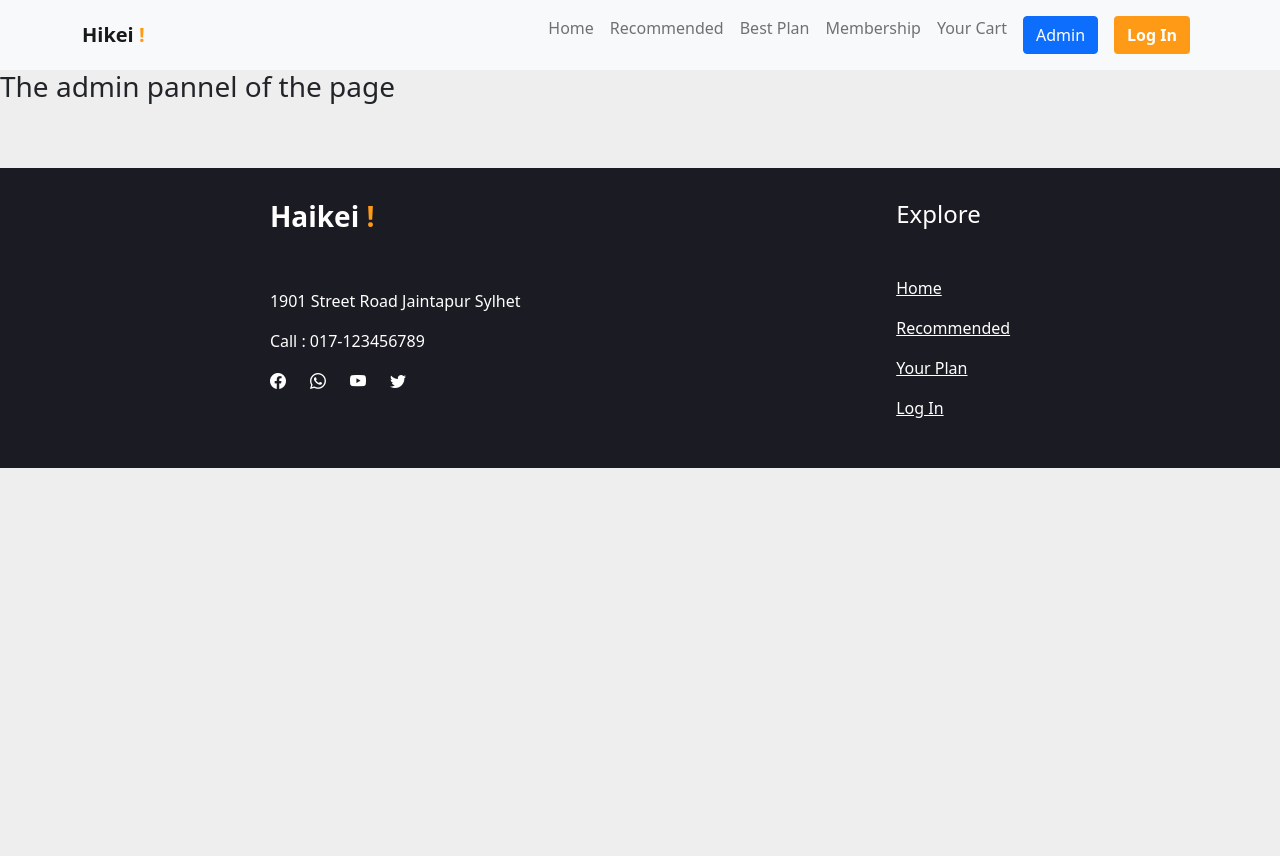
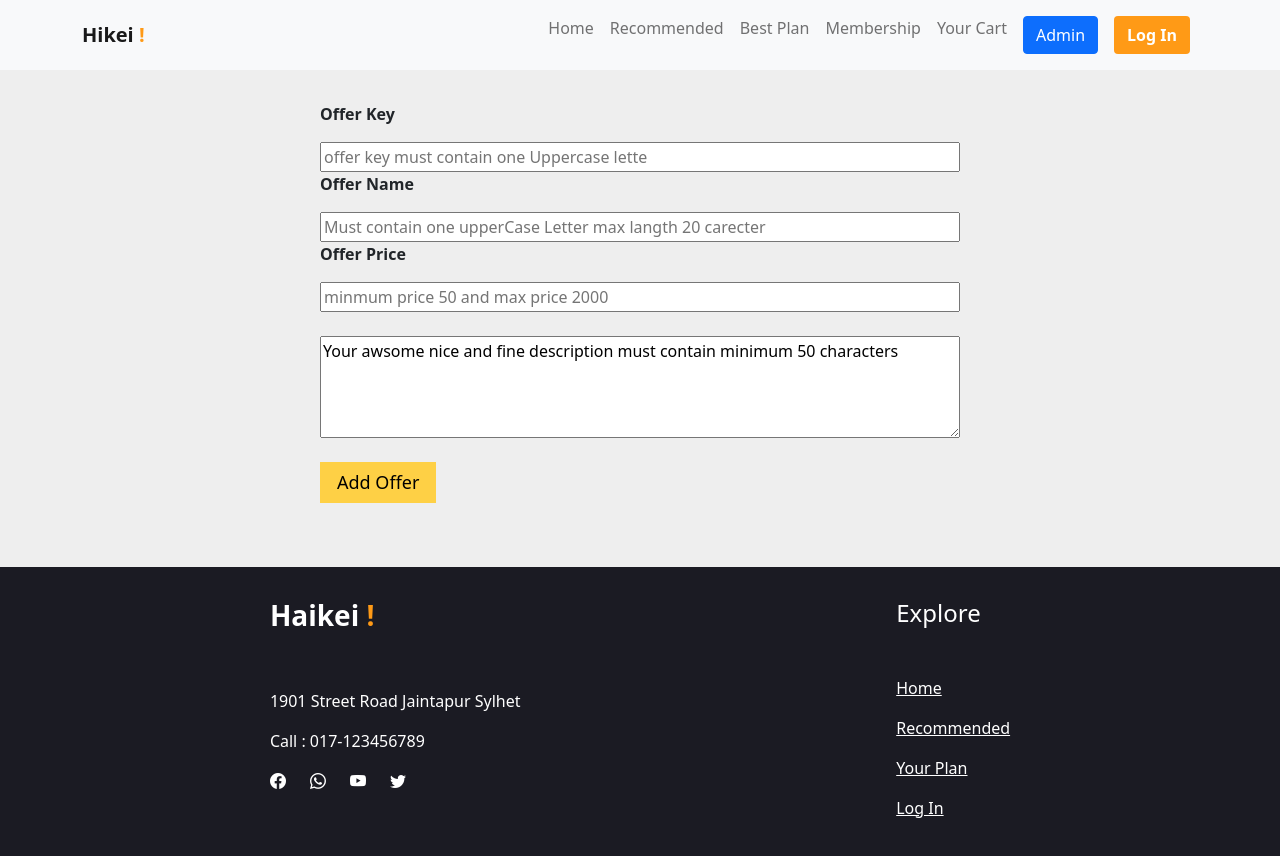
Before and after one commit to Afzzal-Mahmud/Tourism-website-with-backend, a React (Create React App) app: page /admin in a window 1280 px wide. Shown: the top 856 px of the page. Before the commit the page ends 800 px from the top, so only its background shows below. Built offline with nearby package versions, Linux system fonts and the light colour scheme; no server answers.

Commit message:
add admin panel to add offers to ui with react-hook-form

```diff
--- a/src/Pages/Admin/Admin.js
+++ b/src/Pages/Admin/Admin.js
@@ -1,8 +1,63 @@
 import React from "react";
+import { useForm } from "react-hook-form";
+function Admin() {
+    /* function add data to mongoDb database */
+    function addToDb(data) {
+        console.log(data)
+    }
+    /* hook form validation */
+    const { register, handleSubmit, formState: { errors },reset } = useForm();
+    return(
+        <form className='form-field' onSubmit={handleSubmit(addToDb)}>
 
-function Admin() {
-    return(
-        <h3>The admin pannel of the page</h3>
+               {/* key field validation */}
+               <label className='fw-bold' htmlFor="key">Offer Key</label>
+               <input placeholder='offer key must contain one Uppercase lette' type="text" {...register("key", { required: 'One uppercase letter and max length 5',maxLength: 5,
+               pattern : {
+                   value : /(?=.*[A-Z])/,
+                   message : "Must contain one UpperCase letter and max-Length 5"
+               }
+               })}/>
+               {/* hendling key errors */}
+               {errors.key && (<small className='text-danger'>{errors.key.message}</small>)}
+
+
+               {/* name field validation */}
+               <label className='fw-bold' htmlFor="name">Offer Name</label>
+               <input placeholder='Must contain one upperCase Letter max langth 20 carecter' type="name" {...register("name", { required: 'One uppercase letter and max lengt 20',maxLength: 20,
+               pattern : {
+                   value : /(?=.*[A-Z])/,
+                   message : "Must contain one UpperCase letter and maxLength 20"
+               }
+               })}/>
+               {/* hendling name errors */}
+               {errors.name && (<small className='text-danger'>{errors.name.message}</small>)}
+
+
+               {/* price field validation */}
+               <label className='fw-bold' htmlFor="price">Offer Price</label>
+               <input placeholder='minmum price 50 and max price 2000' type="number" {...register("price", { min: 50, max: 2000 })}/>
+               {/* hendling price errors */}
+               {errors.key && (<small className='text-danger'>{errors.price.message}</small>)}
+
+
+               {/* description field validation */}
+               <textarea type="text" {...register("description", { required: 'minimum description length is 50 characters',min:{
+                   value : 50,
+                   message : 'description should be min 50 characters long'
+                } })} rows="4" cols="50" className='mt-4' htmlFor="description">
+                   Your awsome nice and fine description must contain minimum 50 characters
+                   </textarea>
+                   {/* hendling description errors */}
+                   {errors.description && (<small className='text-danger'>{errors.description.message}</small>)}
+
+
+               {/* offer-btn came from OfferCard btn-border came from App.css*/}
+               <div className="login-btn pt-4">
+                   {/* add offer to the server */}
+                   <button className='offer-btn btn-border'>Add Offer</button>
+               </div>
+           </form>
     )
 }
 export default Admin
```
